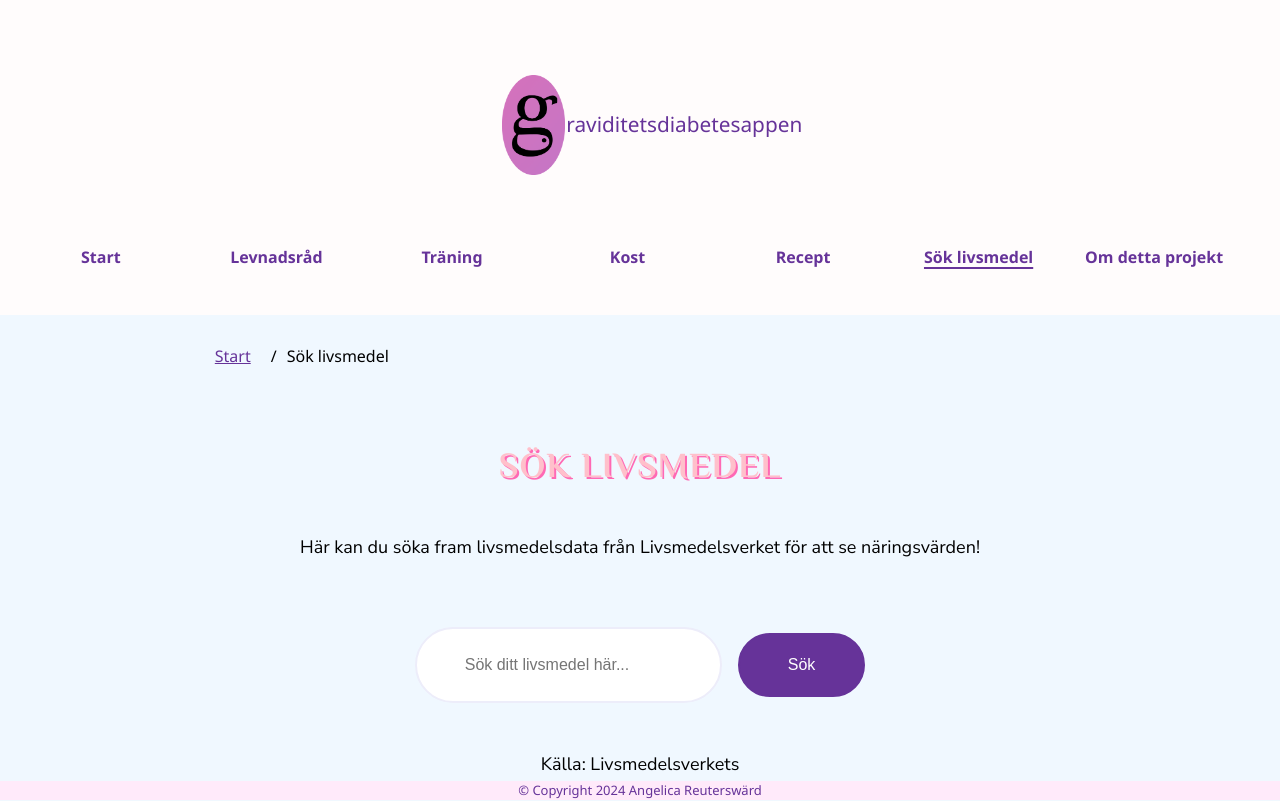
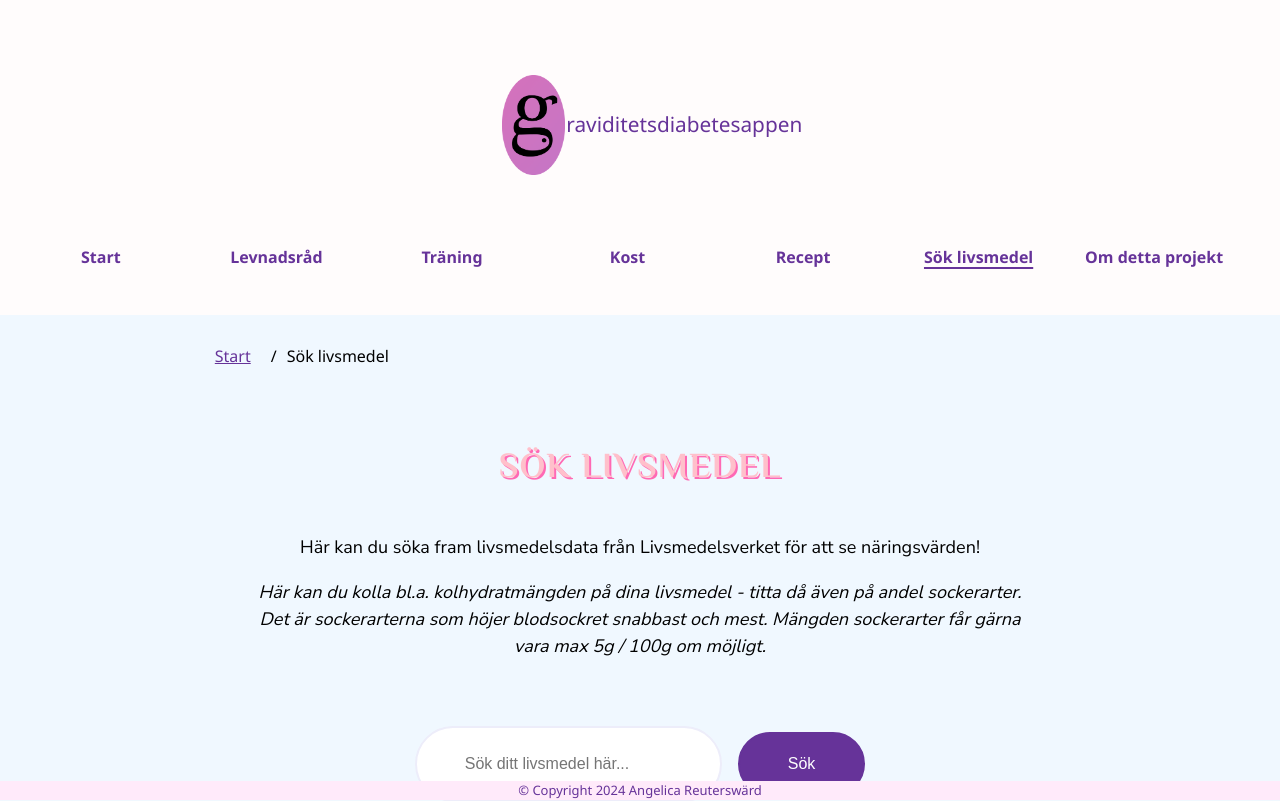
Before and after one commit to Ayngie/naturlig-guide-till-graviditetsdiabetes, a React (Vite) app: page /naturlig-guide-till-graviditetsdiabetes/search in a window 1280 px wide. Shown: the top 801 px of the page. Built offline with nearby package versions, Linux system fonts and the light colour scheme.

Commit message:
✨ feat: added expalatory text to search page

```diff
--- a/src/components/search/searchMethods/LocalJSONSearch.tsx
+++ b/src/components/search/searchMethods/LocalJSONSearch.tsx
@@ -3,7 +3,7 @@ import { getJSONData } from "../../../services/getJSONData";
 import { SearchField } from "../searchField/SearchField";
 import { FullSearchResult } from "../FullSearchResult";
 import { StyledSearchSection, StyledFullSearchResults } from "../../styles/StyledWrappers";
-import { StyledHeading, Paragraph } from "../../styles/StyledTexts";
+import { StyledHeading, Paragraph, ItalicText } from "../../styles/StyledTexts";
 import { StyledLoader } from "../../styles/search/StyledLoader";
 import { IFoodItem } from "../../../models/IFoodItem";
 import { StyledButton } from "../../styles/search/StyledSearchField";
@@ -81,6 +81,7 @@ export const LocalJSONSearch = ({ isLoading, setIsLoading}:IJSONSearchProps) =>
     <>
       <StyledHeading>Sök livsmedel</StyledHeading>
       <Paragraph>Här kan du söka fram livsmedelsdata från Livsmedelsverket för att se näringsvärden!</Paragraph>
+      <Paragraph><ItalicText>Här kan du kolla bl.a. kolhydratmängden på dina livsmedel - titta då även på andel sockerarter. Det är sockerarterna som höjer blodsockret snabbast och mest. Mängden sockerarter får gärna vara max 5g / 100g om möjligt.</ItalicText></Paragraph>
 
       <StyledSearchSection>
       {!hideSearchButton && <SearchField setFood={setJsonFood} food={jsonFood} setIsLoading={setIsLoading}/>}
```
